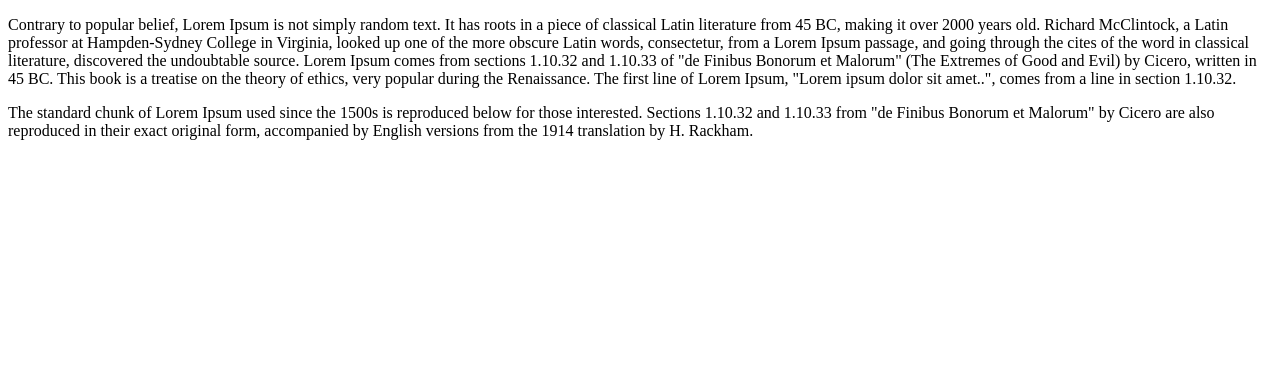
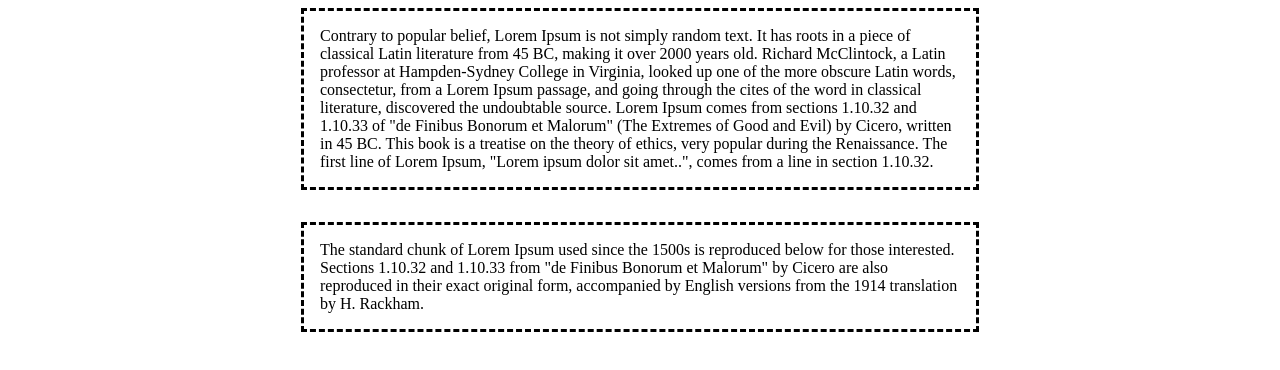
Before and after one commit to plutodust/mmp240, a plain HTML site: page exercise3/exercise3.html in a window 1280 px wide. Drawn offline with Linux system fonts and the light colour scheme.

Commit message:
exercise 3

```diff
--- a/exercise3/exercise3.html
+++ b/exercise3/exercise3.html
@@ -5,9 +5,11 @@
     <title>Exercise 3</title>
 
     <style>
-
-    /* Type CSS code here */
-
+   p{max-width: 640px}
+   p{margin:auto}
+   p{border-style: dashed}
+   p{margin-bottom: 2em}
+   p{padding: 1em}
 
     </style>
 
```
Also changed, not shown: index.html (+1 -1 lines).
